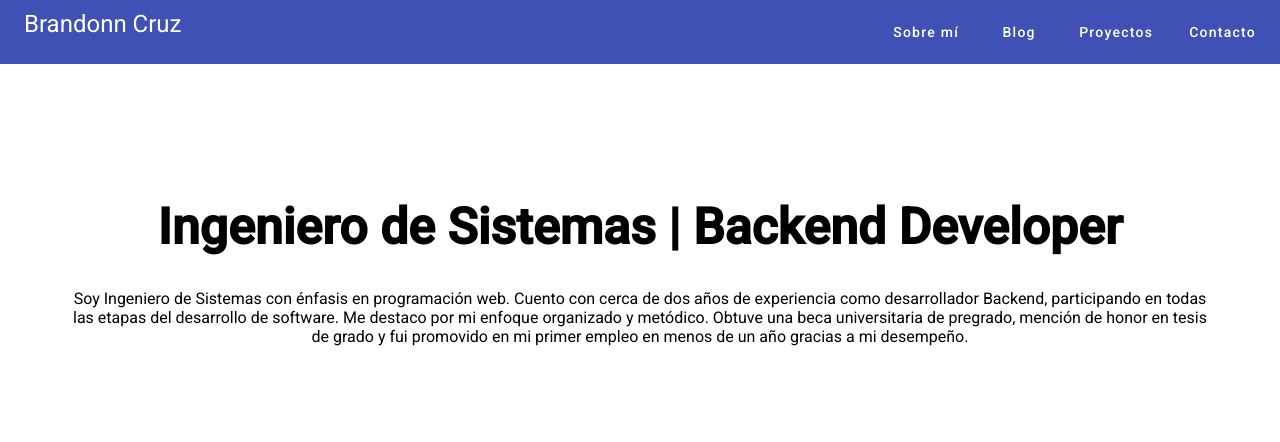
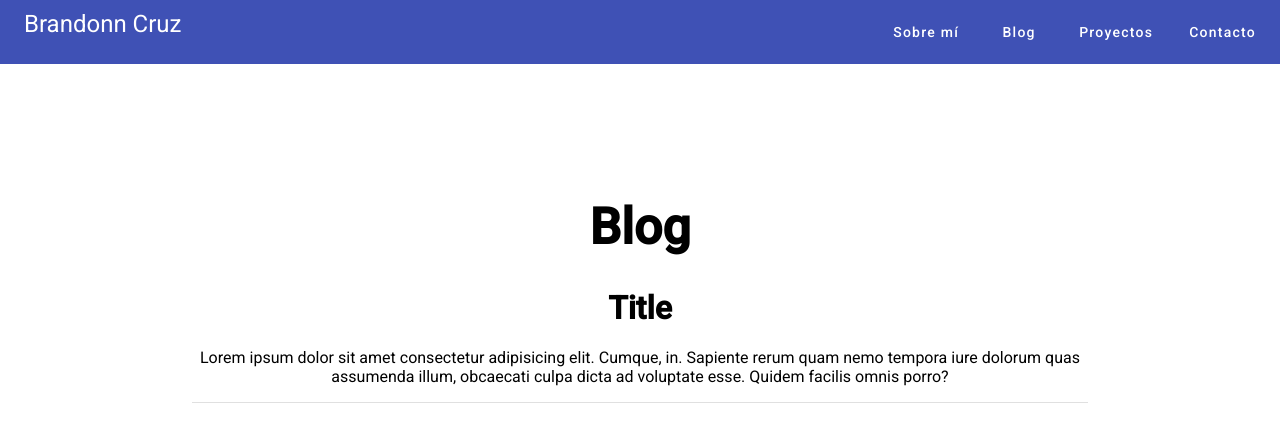
Before and after one commit to BrandonnC9898/Portfolio, an Angular app: page /blog in a window 1280 px wide. Shown: the top 442 px of the page. Built offline with nearby package versions, Linux system fonts and the light colour scheme.

Commit message:
Add blog component

```diff
--- a/src/app/app-routing.module.ts
+++ b/src/app/app-routing.module.ts
@@ -4,10 +4,11 @@ import { RouterModule, Routes } from '@angular/router';
 import { AboutComponent } from './about/about.component';
 import { ProjectsComponent } from './projects/projects.component';
 import { ContactComponent } from './contact/contact.component';
+import { BlogComponent } from './blog/blog.component';
 
 const routes: Routes = [
   { path: 'about', component: AboutComponent },
-  { path: 'blog', component: AboutComponent },
+  { path: 'blog', component: BlogComponent },
   { path: 'projects', component: ProjectsComponent },
   { path: 'contact', component: ContactComponent },
 ];
--- /dev/null
+++ b/src/app/blog/blog.component.css
@@ -0,0 +1,10 @@
+:host {
+  height: 55%;
+  display: block;
+}
+
+.main {
+  text-align: center;
+  height: 100%;
+  padding: 100px 15%;
+}
--- /dev/null
+++ b/src/app/blog/blog.component.html
@@ -0,0 +1,10 @@
+<div class="main">
+  <h1 class="title-h1">Blog</h1>
+
+  <div>
+    <h1>Title</h1>
+    <p>Lorem ipsum dolor sit amet consectetur adipisicing elit. Cumque, in. Sapiente rerum quam nemo tempora iure
+      dolorum quas assumenda illum, obcaecati culpa dicta ad voluptate esse. Quidem facilis omnis porro?</p>
+  </div>
+  <mat-divider></mat-divider>
+</div>
```
Also changed, not shown: src/app/app.module.ts (+10 -1 lines), src/app/blog/blog.component.ts (added, +10 -0 lines), 1 other file (tests, documents, lock files or other folders).
